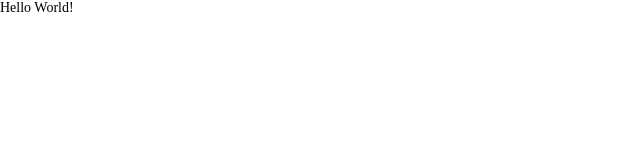
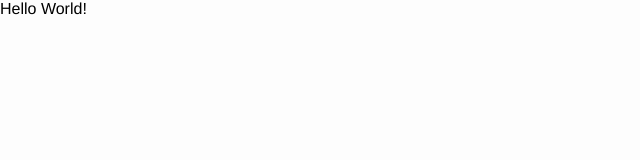
Before and after one commit to CaioOliveira793/css-editor, a Next.js app: page / in a window 1280 px wide. Shown: the top 160 px of the page, without its empty margins (0-640 px from the left). Built offline with nearby package versions, Linux system fonts and the light colour scheme.

Commit message:
feat: add default theme

```diff
--- a/package.json
+++ b/package.json
@@ -9,10 +9,12 @@
 		"test": "jest --watch"
 	},
 	"dependencies": {
+		"framer-motion": "^2.7.5",
 		"next": "9.5.3",
 		"next-images": "^1.5.0",
 		"react": "16.13.1",
 		"react-dom": "16.13.1",
+		"react-icons": "^3.11.0",
 		"styled-components": "^5.2.0"
 	},
 	"devDependencies": {
--- a/src/pages/_app.tsx
+++ b/src/pages/_app.tsx
@@ -1,18 +1,33 @@
 import React from 'react';
 import { AppProps } from 'next/app';
 import Head from 'next/head';
+import { useRouter } from 'next/router';
+import { AnimatePresence } from 'framer-motion';
+import { ThemeProvider } from 'styled-components';
 
 import GlobalStyle from '../styles/global';
+import defaultTheme from '../styles/themes/default';
+
+
+function handleExitComplete() {
+	if (typeof window !== 'undefined') window.scrollTo({ top: 0 });
+}
 
 const MyApp: React.FC<AppProps> = ({ Component, pageProps }) => {
+	const router = useRouter();
+
 	return (
 		<>
 			<Head>
 				<meta name="viewport" content="width=device-width, initial-scale=1.0" />
 				<title>CSS Editor</title>
 			</Head>
-			<GlobalStyle />
-			<Component {...pageProps} />
+			<ThemeProvider theme={defaultTheme}>
+				<AnimatePresence exitBeforeEnter onExitComplete={handleExitComplete}>
+					<GlobalStyle />
+					<Component {...pageProps} key={router.route} />
+				</AnimatePresence>
+			</ThemeProvider>
 		</>
 	);
 }
--- a/src/pages/_document.tsx
+++ b/src/pages/_document.tsx
@@ -3,7 +3,8 @@ import Document, {
 	DocumentContext, DocumentInitialProps,
 	Html, Head, Main, NextScript
 } from 'next/document';
-import { ServerStyleSheet } from 'styled-components'
+import { ServerStyleSheet } from 'styled-components';
+
 
 export default class MyDocument extends Document {
 	static async getInitialProps(ctx: DocumentContext): Promise<DocumentInitialProps> {
@@ -34,9 +35,7 @@ export default class MyDocument extends Document {
 	render(): JSX.Element {
 		return (
 			<Html lang="en">
-				<Head>
-					<meta charSet="UTF-8" />
-				</Head>
+				<Head />
 				<body>
 					<Main />
 					<NextScript />
--- a/src/styles/global.ts
+++ b/src/styles/global.ts
@@ -8,11 +8,16 @@ export default createGlobalStyle`
 		outline: 0;
 		box-sizing: border-box;
 		border-collapse: collapse;
-		font-size: 14px;
+		font-size: 16px;
 		font-weight: 400;
+		font-family: 'Helvetica', sans-serif;
 	}
 
-	body {
-		height: 100vh;
+	html {
+		scroll-behavior: smooth;
+	}
+
+	body, #__next {
+		background: ${({ theme }) => theme.color.background}
 	}
 `;
--- /dev/null
+++ b/src/styles/themes/default.ts
@@ -0,0 +1,11 @@
+export default {
+	color: {
+		primary: '#A221EC',
+		secondary: '#D8B5ED',
+
+		background: '#FDFDFD',
+
+		primaryText: '#30292F',
+		secondaryText: '#3F4045',
+	}
+};
```
Also changed, not shown: src/styles/themes/styled.d.ts (added, +15 -0 lines), 1 other file (tests, documents, lock files or other folders).
